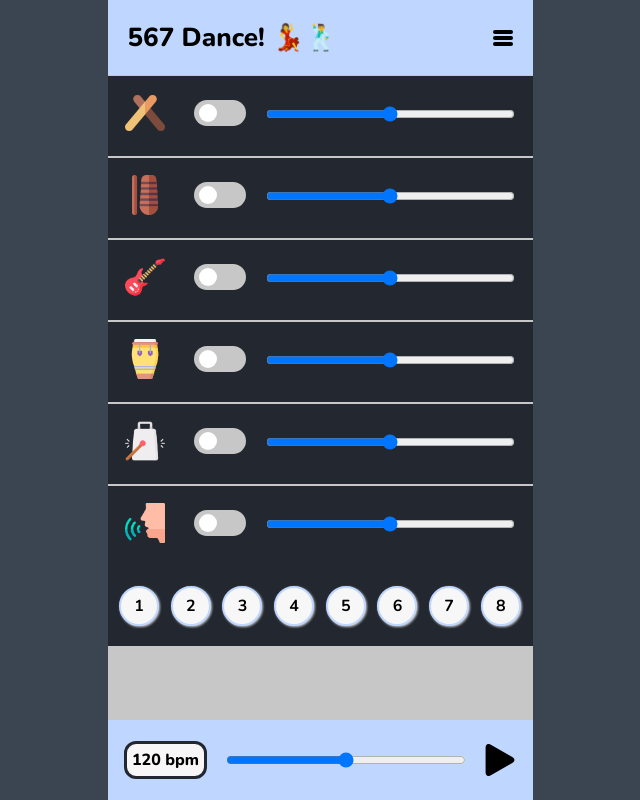
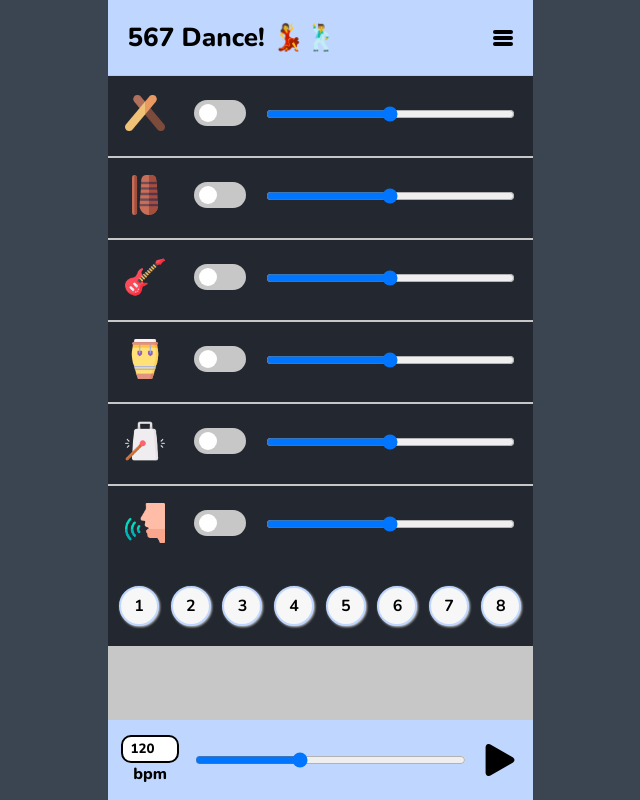
Before and after one commit to raulmar0/567-dance, a React (Vite) app: page / in a window 1280 px wide. Shown: the whole page, without its empty margins (320-960 px from the left). Built offline with nearby package versions, Linux system fonts and the light colour scheme.

Commit message:
linkedBpmInputs

```diff
--- a/src/components/Footer/Footer.css
+++ b/src/components/Footer/Footer.css
@@ -1,18 +1,28 @@
 footer {
   background-color: var(--hospital-green);
   display: grid;
-  grid-template-columns: 116px 1fr auto;
+  grid-template-columns: 85px 1fr auto;
   height: 100%;
   place-items: center;
 }
 
 .bpm {
-  border: 3px solid var(--dark);
-  padding: 5px;
-  border-radius: 12px;
   font-weight: 800;
-  background-color: var(--text-input-field);
-  user-select: none;
+  display: flex;
+  align-items: center;
+  justify-content: center;
+  flex-direction: column;
+}
+
+.bpm input {
+  width: 40px;
+  padding: 3px 7px;
+  margin: 0;
+  font-family: Nunito;
+  font-weight: 800;
+  text-align: center;
+  border: 2px solid;
+  border-radius: 10px;
 }
 
 .bpm-slider {
--- a/src/components/Footer/Footer.tsx
+++ b/src/components/Footer/Footer.tsx
@@ -1,14 +1,18 @@
 import './Footer.css'
 import PlayButton from '../../assets/play.png'
+import { useState } from 'react'
 
 export default function Footer() {
+  const [count, setCount] = useState('120')
+
   return (
     <footer>
       <div className="bpm">
-        120 bpm
+        <input type="number" value={count} onInput={(event) => setCount(event.target.value)}/>
+        bpm
       </div>
       <div className="bpm-slider">
-        <input type="range" />
+        <input type="range" onChange={(event) => setCount(event.target.value)} value={count} min="40" max="250" step="10"/>
       </div>
       <div className="toggle-reproduction">
         <img src={PlayButton} alt=""/>
```
Lines whose indentation alone changed are shown as unchanged.
